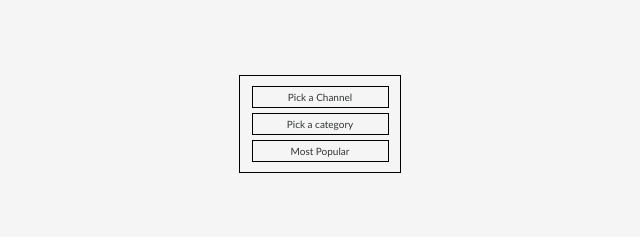
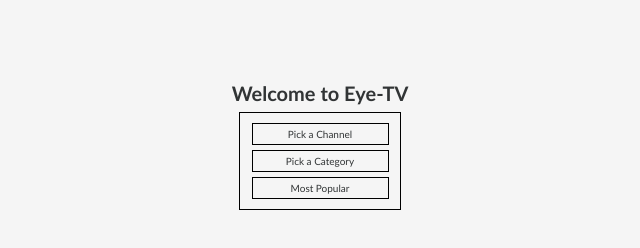
Before and after one commit to Ksmike/Eye-TV, a website: page public/index.html in a window 1280 px wide. Shown: the whole page, without its empty margins (320-960 px from the left). Drawn offline with Linux system fonts and the light colour scheme.

Commit message:
ITV: Added title, added css, updated Caps

```diff
--- a/public/css/app.css
+++ b/public/css/app.css
@@ -19,6 +19,10 @@ body {
 a {
 	text-decoration: none;
 	color: black;
+}
+
+#wrapper h1 {
+	text-align: center;
 }
 
 .buttonList {
--- a/public/index.html
+++ b/public/index.html
@@ -13,8 +13,9 @@
         <script src="js/app.js"></script>
 
 
-        <div id="wrapper"></div>
-        <div class="grid-sizer"></div>
+        <div id="wrapper">
+            <h1>Welcome to Eye-TV</h1>
+        </div>
         <div class="grid">
             <ul class="channel-container"></ul>
             <ul class="category-container"></ul>
--- a/public/js/app.js
+++ b/public/js/app.js
@@ -175,7 +175,7 @@
 		channelButton.dataset.id = '0';
 
 		categoryButton.classList.add('categoryButton');
-		categoryButton.innerHTML = 'Pick a category';
+		categoryButton.innerHTML = 'Pick a Category';
 		categoryButton.dataset.id = '1';
 
 		mostPopularButton.classList.add('mostButton');
```
Also changed, not shown: public/test/appTest.js (+1 -3 lines).
